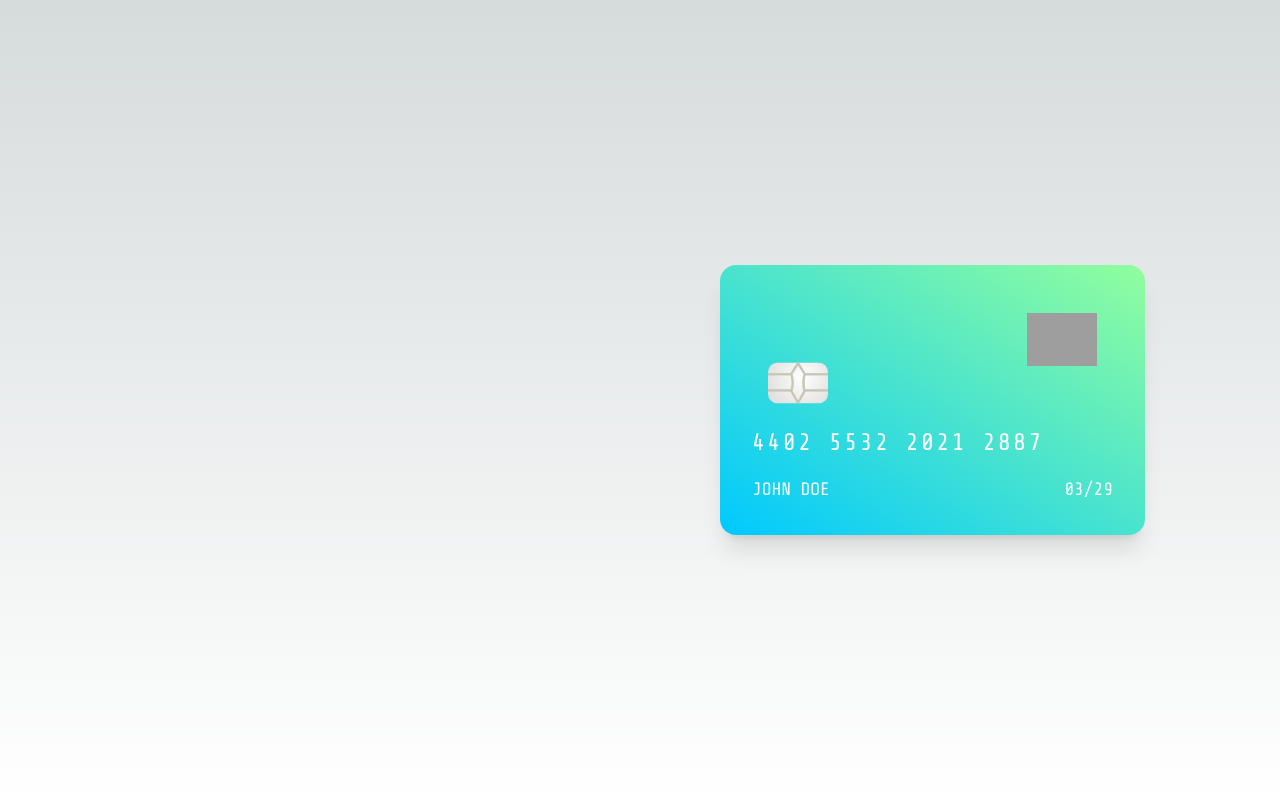
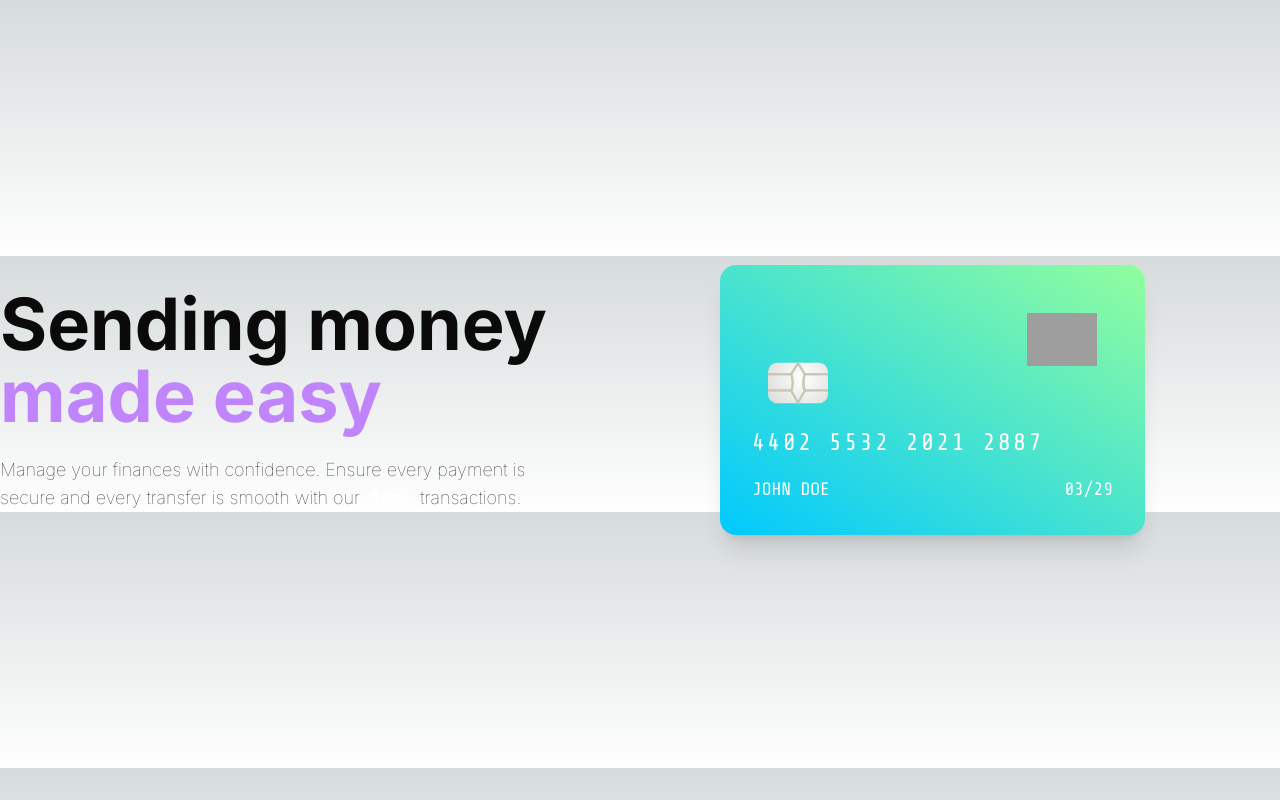
Before and after one commit to Web-Team-Project/Virtual-Wallet-FE, a Next.js app: page /home in a window 1280 px wide. Built offline with nearby package versions, Linux system fonts and the light colour scheme; grey boxes are pictures that could not be loaded.

Commit message:
temporary home page text

```diff
--- a/src/app/components/ui/credit-card.tsx
+++ b/src/app/components/ui/credit-card.tsx
@@ -10,7 +10,7 @@ const shareTechMono = Share_Tech_Mono({
 
 export const CreditCard = () => {
   return (
-    <div className="fixed left-1/2 top-1/2 -translate-y-1/2 ml-20">
+    <div className="fixed left-1/2 top-1/2 transform -translate-y-1/2 ml-20">
       <Tilt
         options={{ max: 25, scale: 1.05, speed: 400 }}
         className={`${shareTechMono.className} w-[425px] h-[270px] bg-gradient-to-tr rounded-2xl shadow-xl transform transition-transform duration-500 ease-in-out from-[#00C9FF] to-[#92FE9D]`}
--- /dev/null
+++ b/src/app/components/ui/flip-words.tsx
@@ -0,0 +1,87 @@
+"use client";
+import React, { useEffect, useRef, useState } from "react";
+import { AnimatePresence, motion, LayoutGroup } from "framer-motion";
+import { cn } from "../../utils/cn";
+let interval: any;
+
+export const FlipWords = ({
+  words,
+  duration = 3000,
+  className,
+}: {
+  words: string[];
+  duration?: number;
+  className?: string;
+}) => {
+  const [currentWord, setCurrentWord] = useState(words[0]);
+
+  useEffect(() => {
+    startAnimation();
+
+    return () => {
+      clearInterval(interval);
+    };
+  }, [words]);
+
+  const startAnimation = () => {
+    let i = 0;
+    interval = setInterval(() => {
+      i++;
+      if (i === words.length) {
+        i = 0;
+      }
+      const word = words[i];
+      setCurrentWord(word);
+    }, duration);
+  };
+
+  return (
+    <AnimatePresence>
+      <motion.div
+        initial={{
+          opacity: 0,
+          y: 10,
+        }}
+        animate={{
+          opacity: 1,
+          y: 0,
+        }}
+        transition={{
+          duration: 0.4,
+          ease: "easeInOut",
+          type: "spring",
+          stiffness: 100,
+          damping: 10,
+        }}
+        exit={{
+          opacity: 0,
+          y: -40,
+          x: 40,
+          filter: "blur(8px)",
+          scale: 2,
+          position: "absolute",
+        }}
+        className={cn(
+          "z-10 inline-block relative text-left text-neutral-900 dark:text-neutral-100 px-2",
+          className
+        )}
+        key={currentWord}
+      >
+        {currentWord.split("").map((letter, index) => (
+          <motion.span
+            key={currentWord + index}
+            initial={{ opacity: 0, y: 10, filter: "blur(8px)" }}
+            animate={{ opacity: 1, y: 0, filter: "blur(0px)" }}
+            transition={{
+              delay: index * 0.08,
+              duration: 0.4,
+            }}
+            className="inline-block"
+          >
+            {letter}
+          </motion.span>
+        ))}
+      </motion.div>
+    </AnimatePresence>
+  );
+};
--- a/src/app/home/page.tsx
+++ b/src/app/home/page.tsx
@@ -1,9 +1,40 @@
+import React from "react";
+import { FlipWords } from "../components/ui/flip-words";
 import { CreditCard } from "../components/ui/credit-card";
 
 export default function Home() {
+  const words = [
+    "safe",
+    "fast",
+    "reliable",
+    "seamless",
+    "secure",
+    "convenient",
+    "efficient",
+    "innovative",
+  ];
+  const duration = 5000;
+
   return (
-    <main className="flex min-h-screen flex-col items-center justify-between p-24">
+    <div className="off-stage flex flex-col mt-32 px-4 xl:px-24 xl:mt-64 xl:flex-row-reverse items-center justify-center">
       <CreditCard />
-    </main>
+      <div className="fixed right-1/2 top-1/2 transform -translate-y-1/2 mr-20 flex flex-1 flex-col justify-center items-center text-neutral-950 font-bold dark:text-neutral-50">
+        <div className="max-w-2xl w-fit text-4xl text-center xl:text-left md:w-full md:text-6xl xl:text-7xl">
+          Sending money
+          <div className="w-full text-purple-400 text-center xl:text-left dark:text-cyan-500">
+            made easy
+          </div>
+          <div className="hidden text-lg font-thin mt-6 text-neutral-800 dark:text-neutral-200 md:block">
+            Manage your finances with confidence. Ensure every payment is secure and every transfer is smooth with our{" "}
+          <FlipWords
+            words={words}
+            duration={duration}
+            className="font-bold text-white"
+          />{" "}
+            transactions.
+          </div>
+        </div>
+      </div>
+    </div>
   );
 }
```
